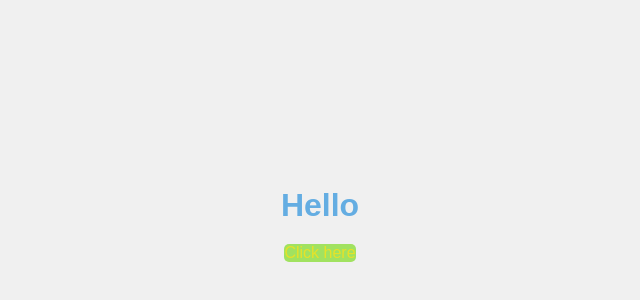
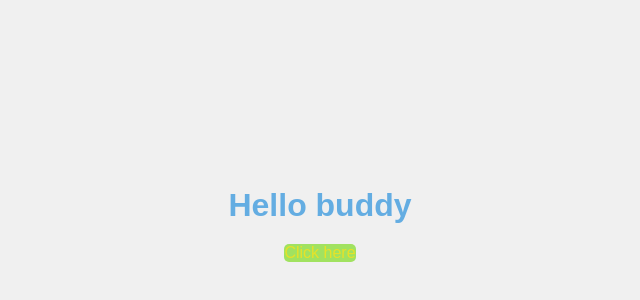
Before and after one commit to hardi24dev/cohort-2-git, a plain HTML site: page index.html in a window 1280 px wide. Shown: the part 176-476 px from the top of the page, without its empty margins (320-960 px from the left). Drawn offline with Linux system fonts and the light colour scheme.

Commit message:
fifth commmit

```diff
--- a/index.html
+++ b/index.html
@@ -7,7 +7,7 @@
     <link rel="stylesheet" href="style.css">
 </head>
 <body>
-    <h1>Hello</h1>
+    <h1>Hello buddy</h1>
     <button>Click here</button>
 </body>
 </html>
--- a/style.css
+++ b/style.css
@@ -8,6 +8,8 @@ html,body{
     height:100%;
     width:100%;
 }
+
+
 
 html{
     font-family: system-ui, -apple-system, BlinkMacSystemFont, 'Segoe UI', Roboto, Oxygen, Ubuntu, Cantarell, 'Open Sans', 'Helvetica Neue', sans-serif;
```
